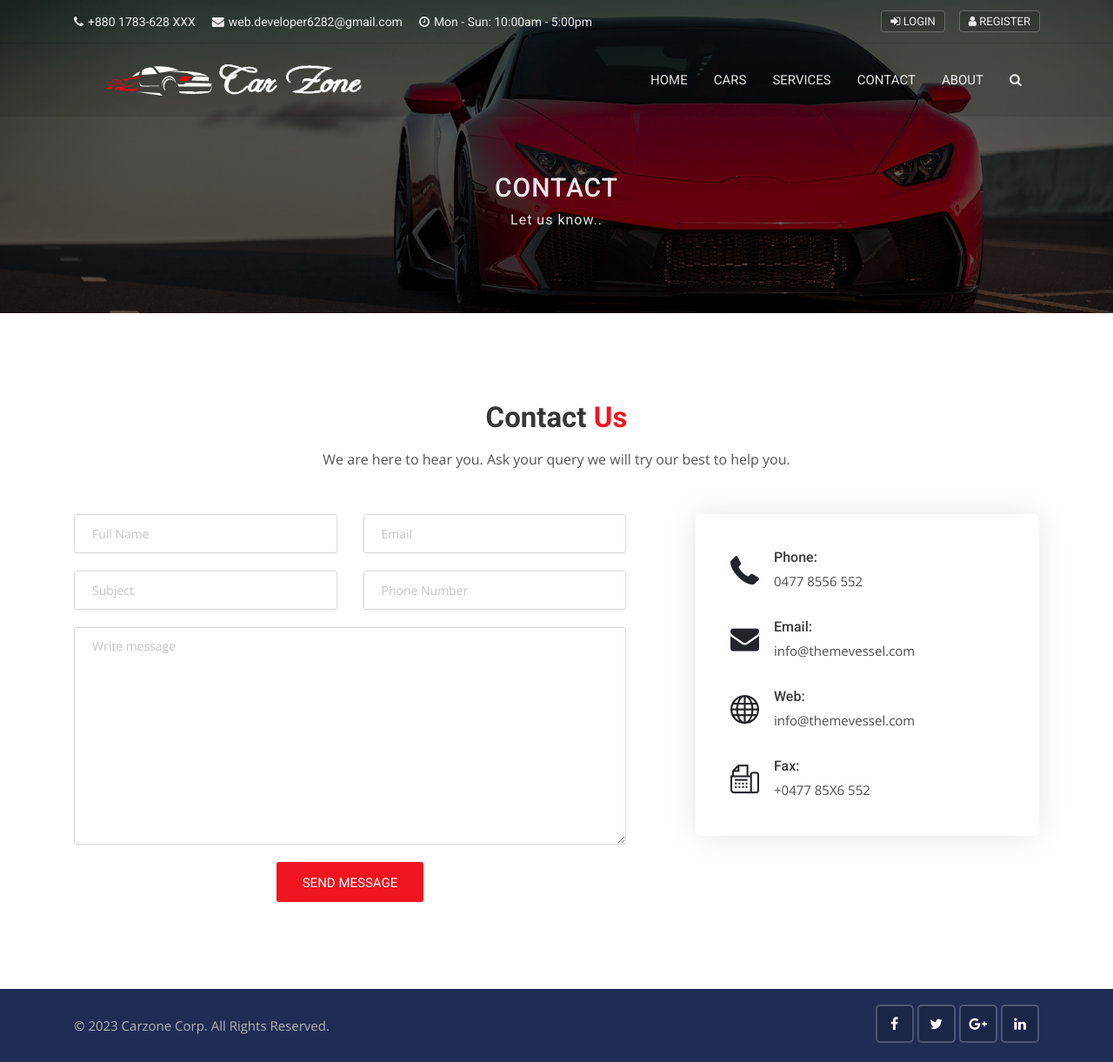
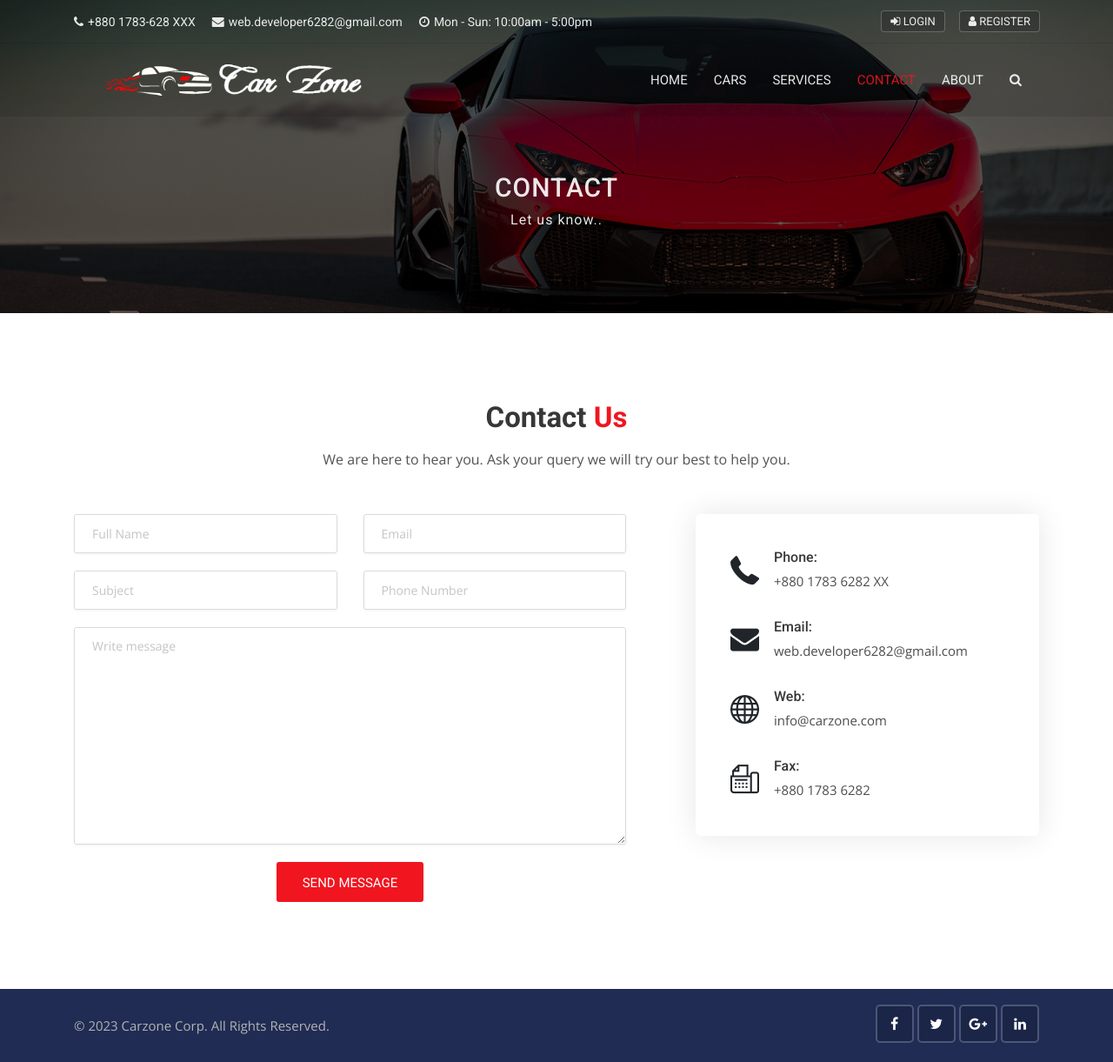
Before and after one commit to talhabinalam/CarZone-Django, a Django app: page /contact/ in a window 1280 px wide. Shown: the whole page at 87% size. Run offline with Django 4.2, Linux system fonts and the light colour scheme; some libraries are stand-ins or nearby versions.

Commit message:
updated navbar

```diff
--- a/templates/core/contact.html
+++ b/templates/core/contact.html
@@ -68,7 +68,7 @@
                             </div>
                             <div class="detail">
                                 <h5>Phone:</h5>
-                                <p><a href="#">0477 8556 552</a></p>
+                                <p><a href="#">+880 1783 6282 XX</a></p>
                             </div>
                         </div>
                         <div class="ci-box">
@@ -77,7 +77,7 @@
                             </div>
                             <div class="detail">
                                 <h5>Email:</h5>
-                                <p><a href="#">info@themevessel.com</a></p>
+                                <p><a href="#">web.developer6282@gmail.com</a></p>
                             </div>
                         </div>
                         <div class="ci-box">
@@ -86,7 +86,7 @@
                             </div>
                             <div class="detail">
                                 <h5>Web:</h5>
-                                <p><a href="#">info@themevessel.com</a></p>
+                                <p><a href="#">info@carzone.com</a></p>
                             </div>
                         </div>
                         <div class="ci-box mb-0">
@@ -95,7 +95,7 @@
                             </div>
                             <div class="detail">
                                 <h5>Fax:</h5>
-                                <p><a href="#">+0477 85X6 552</a></p>
+                                <p><a href="#">+880 1783 6282</a></p>
                             </div>
                         </div>
                     </div>
--- a/templates/includes/footer.html
+++ b/templates/includes/footer.html
@@ -6,15 +6,15 @@
         <div class="container">
             <div class="row">
                 <div class="col-lg-8">
-                    <p class="copy">© 2023 <a href="#">Carzone Corp.</a> All Rights Reserved.</p>
+                    <p class="copy">© {% now 'Y' %} Carzone Corp. All Rights Reserved.</p>
                 </div>
                 <div class="col-lg-4">
                     <div class="social-list-2">
                         <ul>
                             <li><a href="https://www.facebook.com/" class="facebook-bg" target="blank"><i class="fa fa-facebook"></i></a></li>
-                            <li><a href="#" class="twitter-bg"><i class="fa fa-twitter"></i></a></li>
-                            <li><a href="#" class="google-bg"><i class="fa fa-google-plus"></i></a></li>
-                            <li><a href="#" class="linkedin-bg"><i class="fa fa-linkedin"></i></a></li>
+                            <li><a href="https://twitter.com/" class="twitter-bg" target="_blank"><i class="fa fa-twitter"></i></a></li>
+                            <li><a href="https://google.com/" class="google-bg" target="_blank"><i class="fa fa-google-plus"></i></a></li>
+                            <li><a href="https://linkedin.com/" target="_blank" class="linkedin-bg"><i class="fa fa-linkedin"></i></a></li>
                         </ul>
                     </div>
                 </div>
--- a/templates/includes/navbar.html
+++ b/templates/includes/navbar.html
@@ -13,7 +13,13 @@
             <div class="navbar-collapse collapse w-100" id="navbar">
                 <ul class="navbar-nav ml-auto">
                     <li class="nav-item">
-                        <a class="nav-link" href="{% url 'home' %}">
+                        <a
+                        {% if '/' == request.path %}
+                        class="nav-link active"
+                        {% else %}
+                        class="nav-link"
+                        {% endif %}
+                        href="{% url 'home' %}">
                             Home
                         </a>
                     </li>
@@ -24,15 +30,33 @@
                     </li>
 
                     <li class="nav-item">
-                        <a class="nav-link" href="{% url 'services' %}">
+                        <a
+                        {% if 'services' in request.path %}
+                        class="nav-link active"
+                        {% else %}
+                        class="nav-link"
+                        {% endif %}
+                        href="{% url 'services' %}">
                             Services
                         </a>
                     </li>
                     <li class="nav-item dropdown">
-                        <a class="nav-link" href="{% url 'contact' %}">Contact</a>
+                        <a
+                        {% if 'contact' in request.path %}
+                        class="nav-link active"
+                        {% else %}
+                        class="nav-link"
+                        {% endif %}
+                        href="{% url 'contact' %}">Contact</a>
                     </li>
                     <li class="nav-item">
-                        <a class="nav-link" href="{% url 'about' %}">
+                        <a
+                        {% if 'about' in request.path %}
+                        class="nav-link active"
+                        {% else %}
+                        class="nav-link"
+                        {% endif %}
+                        href="{% url 'about' %}">
                             About
                         </a>
                     </li>
```
Also changed, not shown: templates/core/home.html (+4 -4 lines).
